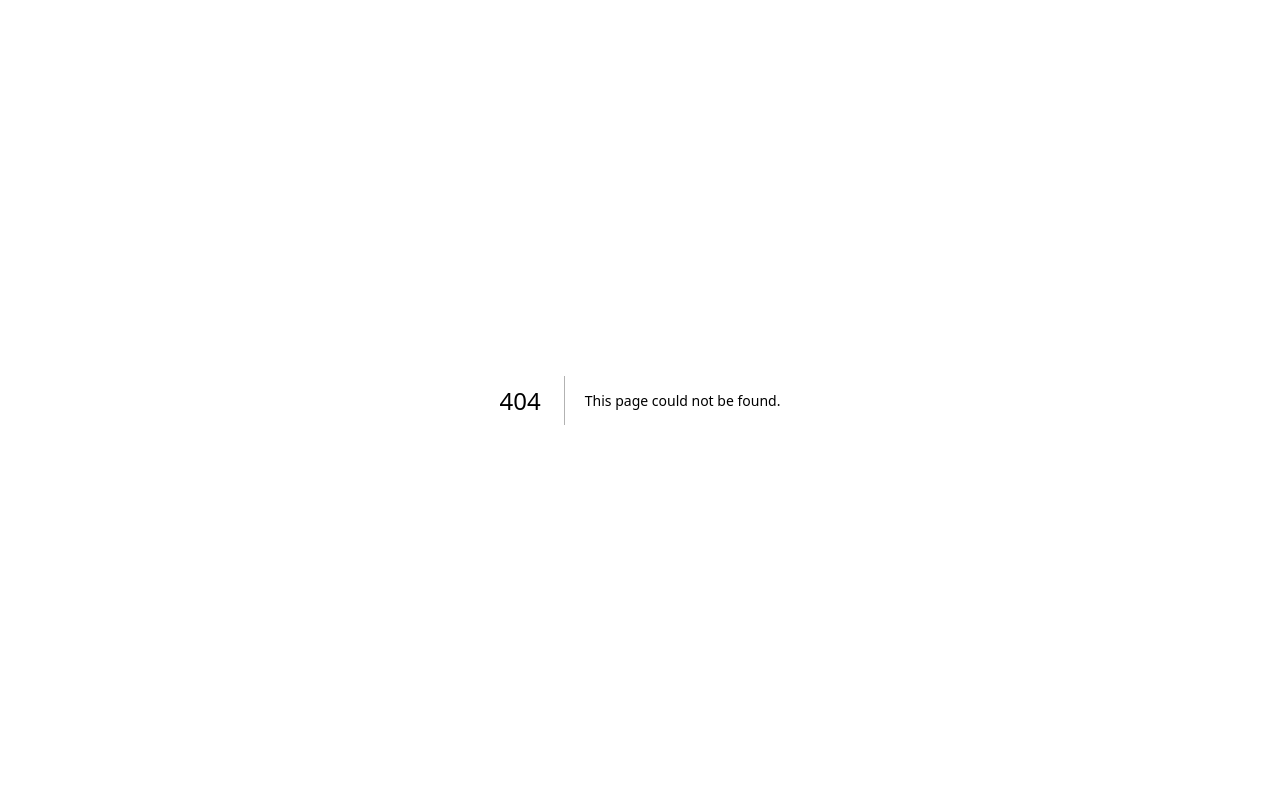
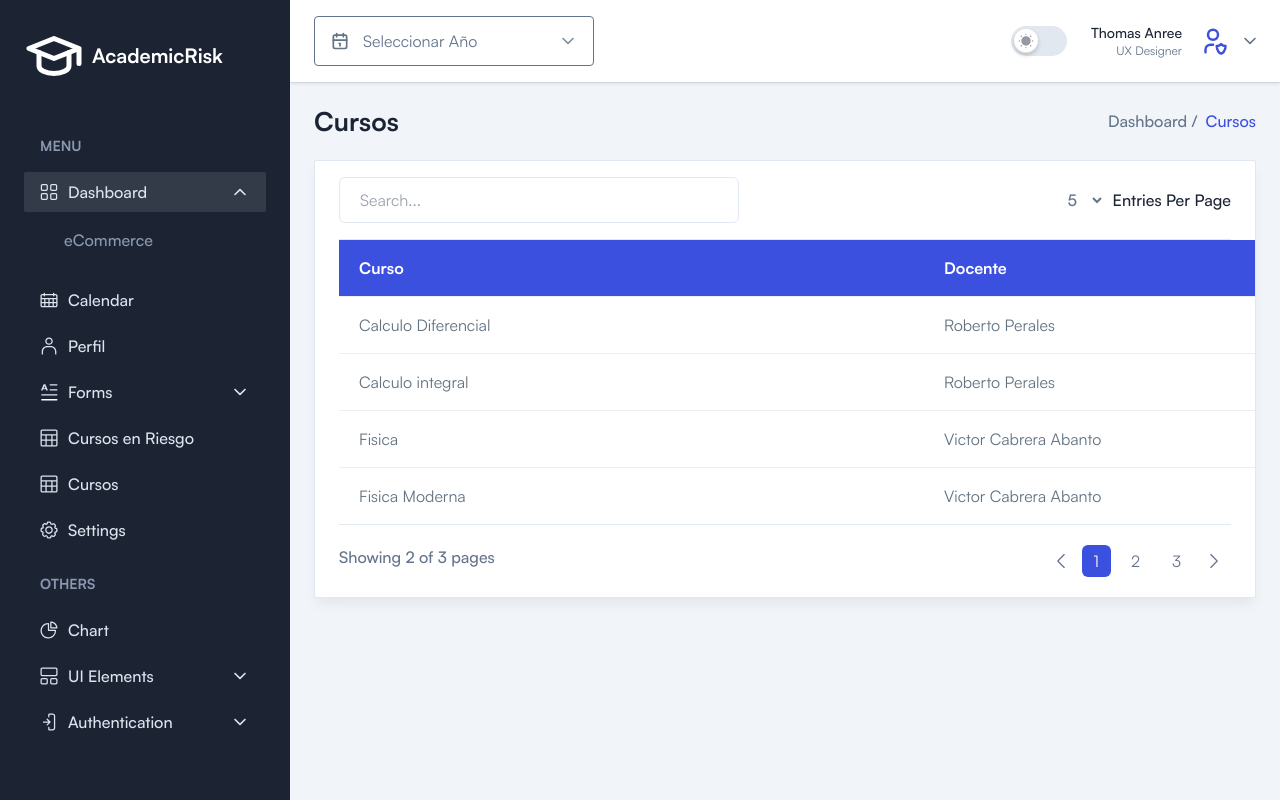
Before and after one commit to KrizRoMe/academic-risk, a Next.js app: page /dashboard/course in a window 1280 px wide. Before the commit this address had no page. Built offline with nearby package versions, Linux system fonts and the light colour scheme.

Commit message:
Chore: Add cursos page (#12)
* Chore: Add cursos page

* chore: add some changes

---------

Co-authored-by: KrizRoMe <cmromero1231@gmail.com>

```diff
--- /dev/null
+++ b/src/app/dashboard/course/page.tsx
@@ -0,0 +1,45 @@
+import { Metadata } from "next";
+import DefaultLayout from "@/components/Layouts/DefaultLayout";
+import Breadcrumb from "@/components/Breadcrumbs/Breadcrumb";
+import TableCustom from "@/components/Tables/TableCustom";
+
+export const metadata: Metadata = {
+  title: "AcademicRisk | Cursos",
+};
+
+const columns = [
+  { header: "Curso", field: "curso" },
+  { header: "Docente", field: "docente" },
+];
+const data = [
+  {
+    curso: "Calculo Diferencial",
+    docente: "Roberto Perales",
+  },
+  {
+    curso: "Calculo integral",
+    docente: "Roberto Perales",
+  },
+  {
+    curso: "Fisica",
+    docente: "Victor Cabrera Abanto",
+  },
+  {
+    curso: "Fisica Moderna",
+    docente: "Victor Cabrera Abanto",
+  },
+];
+
+const Course = () => {
+  return (
+    <DefaultLayout>
+      <Breadcrumb pageName="Cursos" />
+
+      <div className="flex flex-col gap-10">
+        <TableCustom columns={columns} data={data}></TableCustom>
+      </div>
+    </DefaultLayout>
+  );
+};
+
+export default Course;
--- a/src/components/Sidebar/index.tsx
+++ b/src/components/Sidebar/index.tsx
@@ -411,14 +411,12 @@ const Sidebar = ({ sidebarOpen, setSidebarOpen }: SidebarProps) => {
                 </Link>
               </li>
 
-
-              {/* <!-- Menu Item Calificaciones --> */}
+              {/* <!-- Menu Item Cursos --> */}
               <li>
                 <Link
-                  href="/dashboard/calificaciones"
+                  href="/dashboard/cursos"
                   className={`group relative flex items-center gap-2.5 rounded-sm px-4 py-2 font-medium text-bodydark1 duration-300 ease-in-out hover:bg-graydark dark:hover:bg-meta-4 ${
-                    pathname.includes("calificaiones") &&
-                    "bg-graydark dark:bg-meta-4"
+                    pathname.includes("cursos") && "bg-graydark dark:bg-meta-4"
                   }`}
                 >
                   <svg
@@ -446,11 +444,9 @@ const Sidebar = ({ sidebarOpen, setSidebarOpen }: SidebarProps) => {
                       </clipPath>
                     </defs>
                   </svg>
-                  Calificaciones
+                  Cursos
                 </Link>
               </li>
-
-
               {/* <!-- Menu Item Tables --> */}
 
               {/* <!-- Menu Item Settings --> */}
--- a/src/components/Tables/TableCustom.tsx
+++ b/src/components/Tables/TableCustom.tsx
@@ -72,8 +72,8 @@ const TableCustom = ({
             </tbody>
           </table>
         </div>
-        <div className="flex justify-between border-t border-stroke pt-5 dark:border-strokedark">
-          <p className="font-medium">Showing 1 of 3 pages</p>
+        <div className="flex justify-between border-t border-stroke pb-1 pt-5 dark:border-strokedark">
+          <p className="font-medium">Showing 2 of 3 pages</p>
           <div className="flex">
             <button className="flex cursor-pointer items-center justify-center rounded-md p-1 px-2 hover:bg-primary hover:text-white">
               <svg
```
